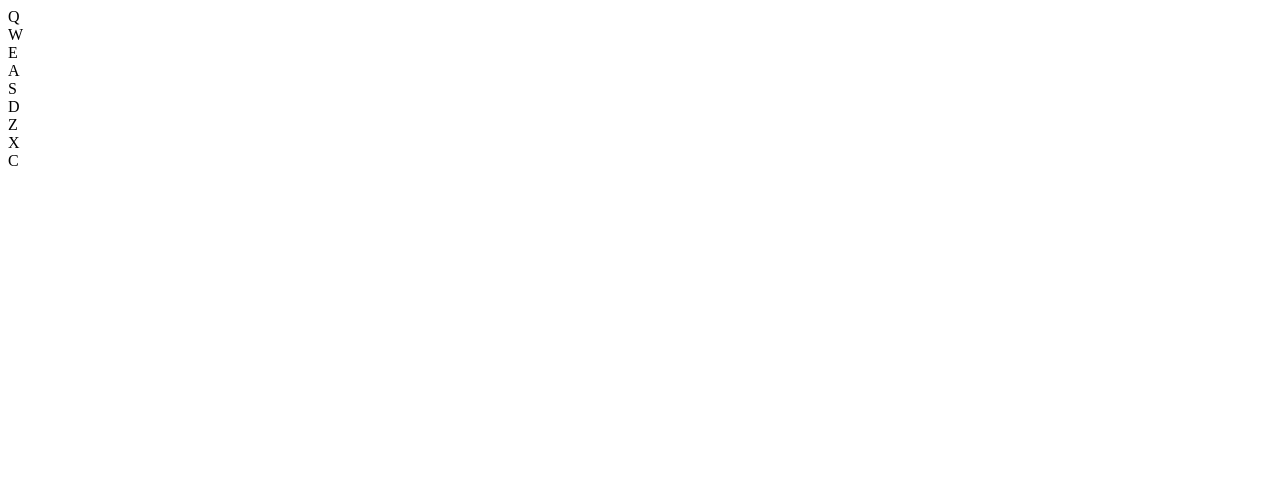
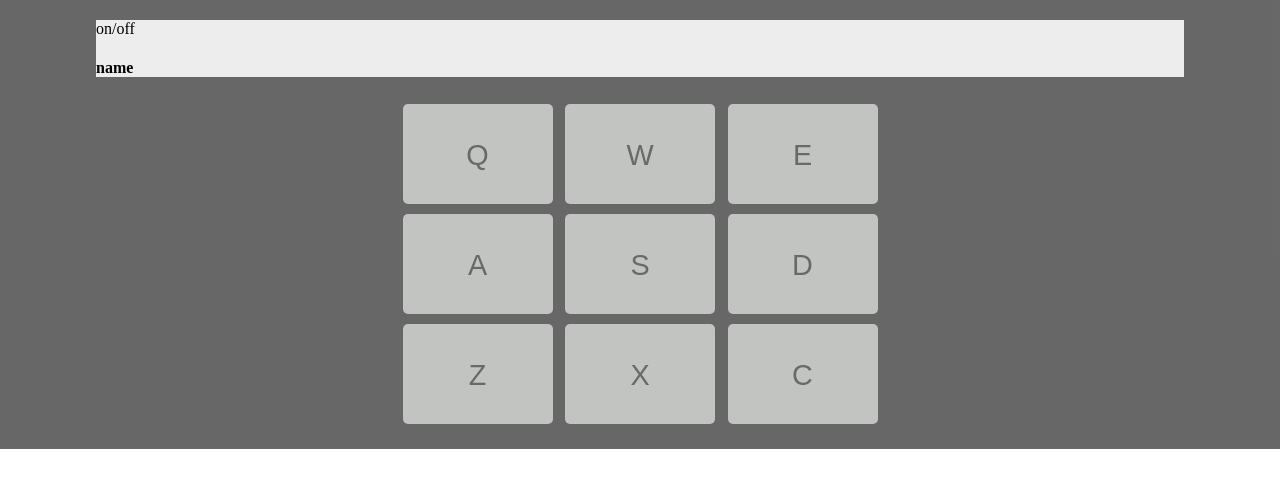
Before and after one commit to thierved/drum_machine, a React (Create React App) app: page / in a window 1280 px wide. Shown: the top 488 px of the page. Built offline with nearby package versions, Linux system fonts and the light colour scheme.

Commit message:
Styled the drum padds

```diff
--- a/public/style.css
+++ b/public/style.css
@@ -0,0 +1,46 @@
+* {
+    box-sizing: border-box;
+}
+
+body {
+    margin: 0;
+}
+
+#drum-machine {
+    padding: 20px 0;
+    background: #383838c2;
+}
+
+#controller {
+    width: 85%;
+    margin: auto;
+    background: #ededed;
+}
+
+#pads {
+    display: flex;
+    flex-flow: wrap;
+    justify-content: space-evenly;
+    width: 90%;
+    max-width: 500px;
+    margin: auto;
+}
+
+.drum-pad {
+    width: 30%;
+    height: 100px;
+    margin: 5px 0;
+    padding: 35px 0;
+    background: #c2c4c2;
+    text-align: center;
+    font-family: sans-serif;
+    font-size: 1.8rem;
+    color: #696969;
+    border-radius: 5px;
+}
+
+.drum-pad:hover {
+    background: #ededed;
+    transition: all ease-in-out 0.25s;
+    cursor: pointer;
+}
--- a/src/components/App.js
+++ b/src/components/App.js
@@ -1,10 +1,13 @@
 import React, {Component} from 'react';
 import DrumPad from './DrumPad';
+import Controlls from './Controlls';
 
 class App extends Component {
     render() {
       return (
         <div id="drum-machine">
+          <Controlls />
+          <div id='pads'>
               <DrumPad text='Q' src='https://s3.amazonaws.com/freecodecamp/drums/Heater-1.mp3' name='Heater-1' />
               <DrumPad text='W' src='https://s3.amazonaws.com/freecodecamp/drums/Dsc_Oh.mp3' name='Dsc_Oh'/>
               <DrumPad text='E' src='https://s3.amazonaws.com/freecodecamp/drums/Kick_n_Hat.mp3' name='Kick_n_Hat'/>
@@ -15,6 +18,7 @@ class App extends Component {
               <DrumPad text='X' src='https://s3.amazonaws.com/freecodecamp/drums/Dry_Ohh.mp3' name='Dry_Ohh'/>
               <DrumPad text='C' src='https://s3.amazonaws.com/freecodecamp/drums/Bld_H1.mp3' name='Bld_H1.mp3'/>
           </div>
+        </div>
       )
     }
 }
--- a/src/components/Controlls.js
+++ b/src/components/Controlls.js
@@ -1,7 +1,16 @@
 import React from 'react';
 
 const Controlls = (props) => {
-
+    return (
+        <div id="controller">
+            <div>
+                <div><span>on/off</span></div>
+            </div>
+            <div>
+                <h4>name</h4>
+            </div>
+        </div>
+    );
 }
 
 export default Controlls;
```
Lines whose indentation alone changed are shown as unchanged.
